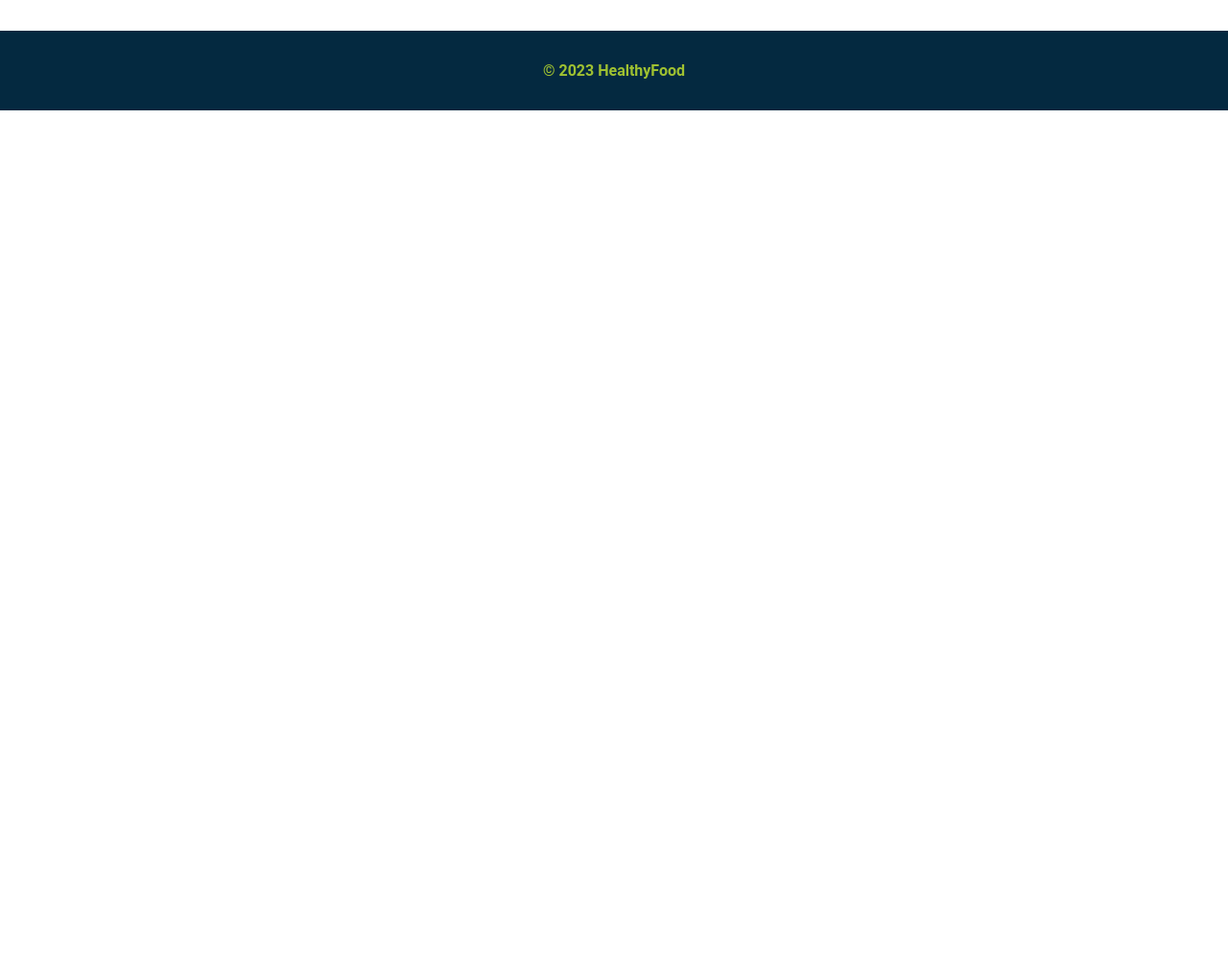
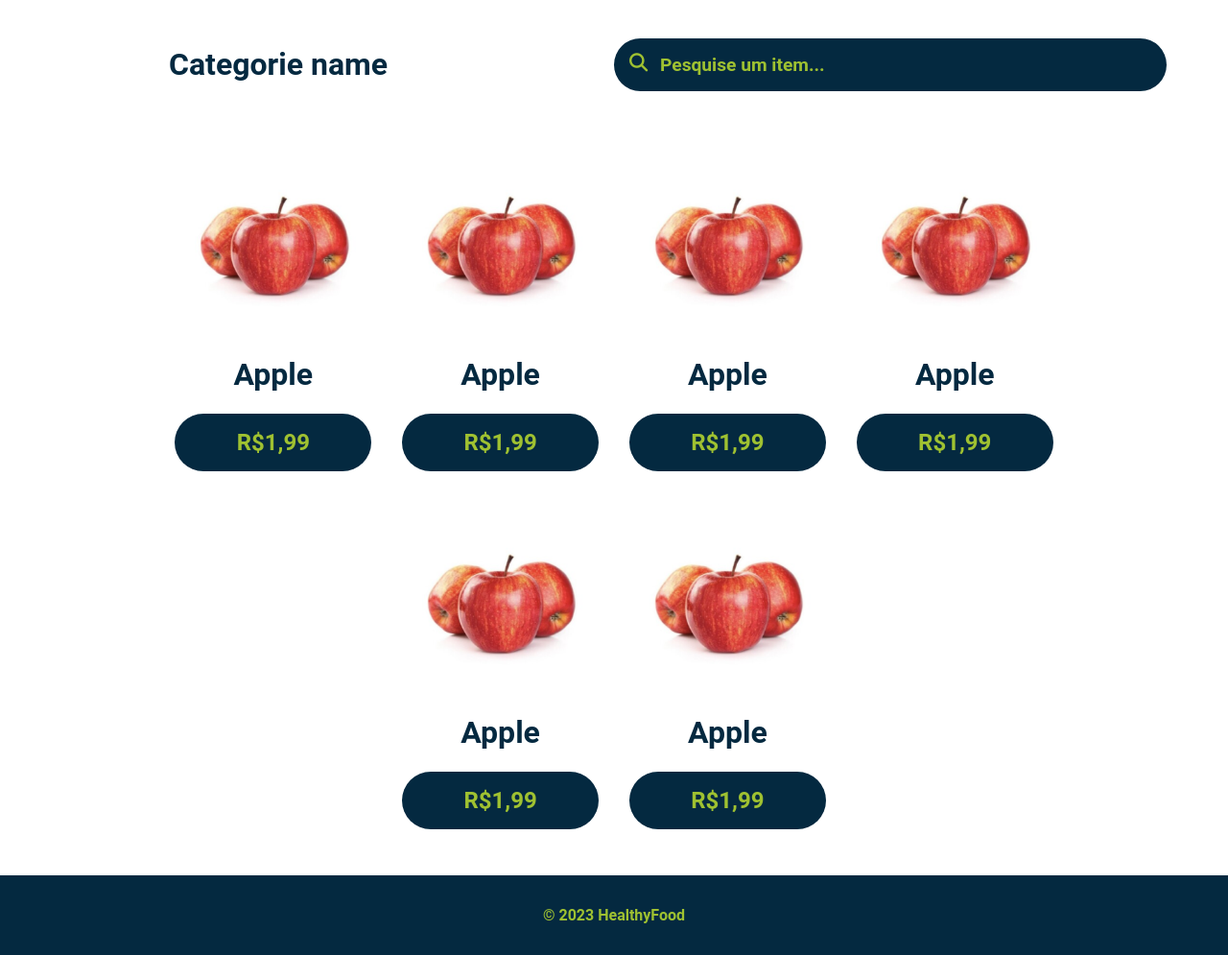
Before and after one commit to miguelsbrissa/php-ecommerce, a PHP site: page /php-ecommerce/produtos.php in a window 1280 px wide. Shown: the part 102-1097 px from the top of the page at 96% size. Before the commit the page ends 217 px from the top, so only its background shows below. Run offline with PHP 8.4, Linux system fonts and the light colour scheme; some libraries are stand-ins or nearby versions.

Commit message:
feat: :sparkles: Adiciona conteudo e estilo na pagina de Produtos

```diff
--- a/src/pages/produtos.php
+++ b/src/pages/produtos.php
@@ -16,9 +16,47 @@
 <body>
     <?php include '../components/nav.php'; ?>
     <div class="content">
+        <div class="top-cards">
+            <h1 class="cat-name">Categorie name</h1>
+            <div class="input-icon">
+                <i class="fa-solid fa-magnifying-glass icon"></i>
+                <input type="text" name="search" id="search" class="search-input" placeholder="Pesquise um item...">
+            </div>
+        </div>
+        <div class="cards">
+            <div class="cards item">
+                <img src="../images/apple.png" alt="Apple" class="img" />
+                <h1 class="item-name">Apple</h1>
+                <input type="button" value="R$1,99" class="button-price" />
+            </div>
+            <div class="cards item">
+                <img src="../images/apple.png" alt="Apple" class="img" />
+                <h1 class="item-name">Apple</h1>
+                <input type="button" value="R$1,99" class="button-price" />
+            </div>
+            <div class="cards item">
+                <img src="../images/apple.png" alt="Apple" class="img" />
+                <h1 class="item-name">Apple</h1>
+                <input type="button" value="R$1,99" class="button-price" />
+            </div>
+            <div class="cards item">
+                <img src="../images/apple.png" alt="Apple" class="img" />
+                <h1 class="item-name">Apple</h1>
+                <input type="button" value="R$1,99" class="button-price" />
+            </div>
+            <div class="cards item">
+                <img src="../images/apple.png" alt="Apple" class="img" />
+                <h1 class="item-name">Apple</h1>
+                <input type="button" value="R$1,99" class="button-price" />
+            </div>
+            <div class="cards item">
+                <img src="../images/apple.png" alt="Apple" class="img" />
+                <h1 class="item-name">Apple</h1>
+                <input type="button" value="R$1,99" class="button-price" />
+            </div>
+        </div>
 
-    </div>
-    <?php include '../components/footer.php'; ?>
+        <?php include '../components/footer.php'; ?>
 </body>
 
 </html>
--- a/src/style/produtos.css
+++ b/src/style/produtos.css
@@ -0,0 +1,88 @@
+.content{
+    display: flex;
+    align-items: center;
+    justify-content: center;
+    flex-direction: column;
+}
+.top-cards{
+    display: flex;
+    flex-direction: row;
+    align-items: center;
+    justify-content: space-between;
+    width: 80%;
+}
+.input-icon{
+    width: 50%;
+}
+.input-icon i{
+    position: absolute;
+}
+.icon{
+    padding: 1rem;
+    color: #9fc131;
+    font-size: 1.2rem;
+}
+.search-input{
+    padding: 1rem 1rem 1rem 3rem;
+    width: 100%;
+    border-radius: 50px;
+    outline: none;
+    border: none;
+    color: #9fc131;
+    background-color: #042940;
+    font-size: 1.2rem;
+    font-weight: 600;
+    font-family: Raleway, Roboto, Oxygen, Ubuntu, Cantarell, Fira Sans, Droid Sans, Helvetica Neue, sans-serif;
+}
+input::placeholder{
+    color: #9fc131;
+}
+.cat-name{
+    font-family: Raleway, Roboto, Oxygen, Ubuntu, Cantarell, Fira Sans, Droid Sans, Helvetica Neue, sans-serif;
+    font-size: 2rem;
+    font-weight: 700;
+    color: #042940;
+    margin: 3rem;
+}
+.cards {
+    display: flex;
+    flex-direction: row;
+    align-items: center;
+    justify-content: center;
+    width: 80%;
+    flex-wrap: wrap;
+}
+.item {
+    display: flex;
+    flex-direction: column;
+    align-items: center;
+    justify-content: center;
+    width: 20%;
+    margin: 1rem;
+}
+.img {
+    width: auto;
+    height: 200px;
+}
+.item-name {
+    font-family: Raleway, Roboto, Oxygen, Ubuntu, Cantarell, Fira Sans, Droid Sans, Helvetica Neue, sans-serif;
+    font-size: 2rem;
+    font-weight: 700;
+    color: #042940;
+}
+.button-price {
+    background-color: #042940;
+    width: 100%;
+    padding: 1rem;
+    color: #9fc131;
+    border: none;
+    border-radius: 30px;
+    font-size: 1.5rem;
+    font-family: Roboto, Oxygen, Ubuntu, Cantarell, Fira Sans, Droid Sans, Helvetica Neue, sans-serif;
+    font-weight: 700;
+    cursor: pointer;
+}
+.button-price:hover {
+    text-decoration: solid underline #9fc131;
+    transition: all 0.3s ease-in-out;
+}
```
